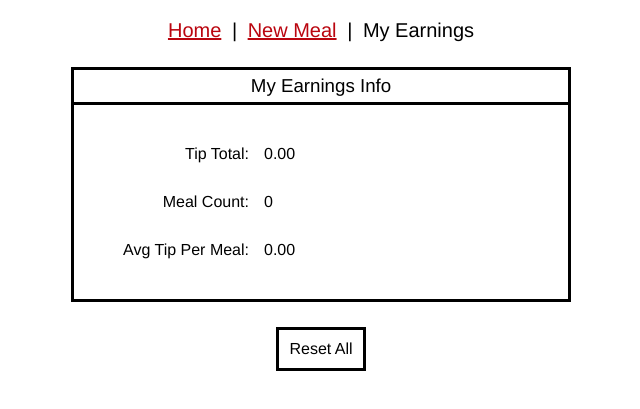
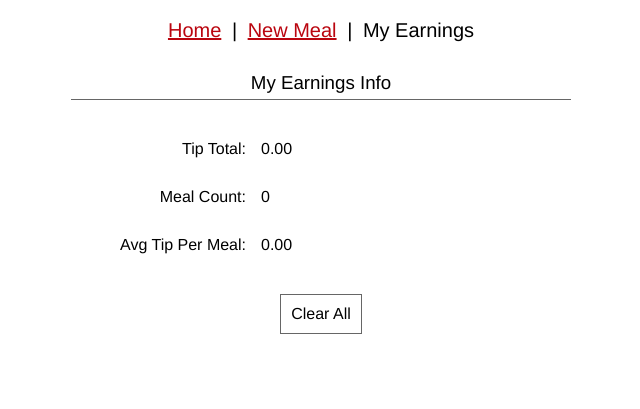
Before and after one commit to jasonHalsey/thinkful_ng_waitstaff_routes, a plain HTML site: page index.html at #/my-earnings in a window 1280 px wide. Shown: the part 61-470 px from the top of the page, without its empty margins (319-959 px from the left). Drawn offline with Linux system fonts and the light colour scheme.

Commit message:
Minor tweaks #1

```diff
--- a/css/index.css
+++ b/css/index.css
@@ -26,7 +26,7 @@ h1, h3 {
 }
 
 h3{
-  border-bottom: 3px solid black;
+  border-bottom: 1px solid #666;
   padding: 5px;
   margin: 0;
   margin-bottom: 25px;
@@ -35,12 +35,12 @@ h3{
 input {
   font-size: 16px;
 }
-
+/*
 .borderDiv {
   border: 3px solid black;
   margin-top: 10px;
   padding-bottom: 25px;
-}
+}*/
 
 .error { color: red; text-align: center; margin-top: 15px}
 
@@ -59,7 +59,7 @@ label{
 button {
   padding: 10px;
   background: white;
-  border: 3px solid black;
+  border: 1px solid #666;
   cursor: pointer;
   font-size: 16px;
 }
--- a/js/wsApp.js
+++ b/js/wsApp.js
@@ -14,16 +14,16 @@ angular.module('waiterApp', ['ngRoute', 'ngAnimate'])
 })
 .run(function($rootScope, $location){
 
-  $rootScope.initAll = function(){
+  $rootScope.initApp = function(){
     $rootScope.earnings = {
       mealCount: 0,
       tipTotal: 0
     };
   };
-  $rootScope.initAll();
+  $rootScope.initApp();
 
   $rootScope.reset = function(){
-    $rootScope.initAll();
+    $rootScope.initApp();
     $location.path('/new-meal');
   };
 
--- a/my-earnings.html
+++ b/my-earnings.html
@@ -5,4 +5,4 @@
   <div><label>Avg Tip Per Meal: </label><span>{{earnings.avgTipPerMeal | number:2}}</span></div>
 </div>
 
-<div class="reset"><button id="resetButton" ng-click="reset()">Reset All</button></div>
+<div class="reset"><button id="resetButton" ng-click="reset()">Clear All</button></div>
```
